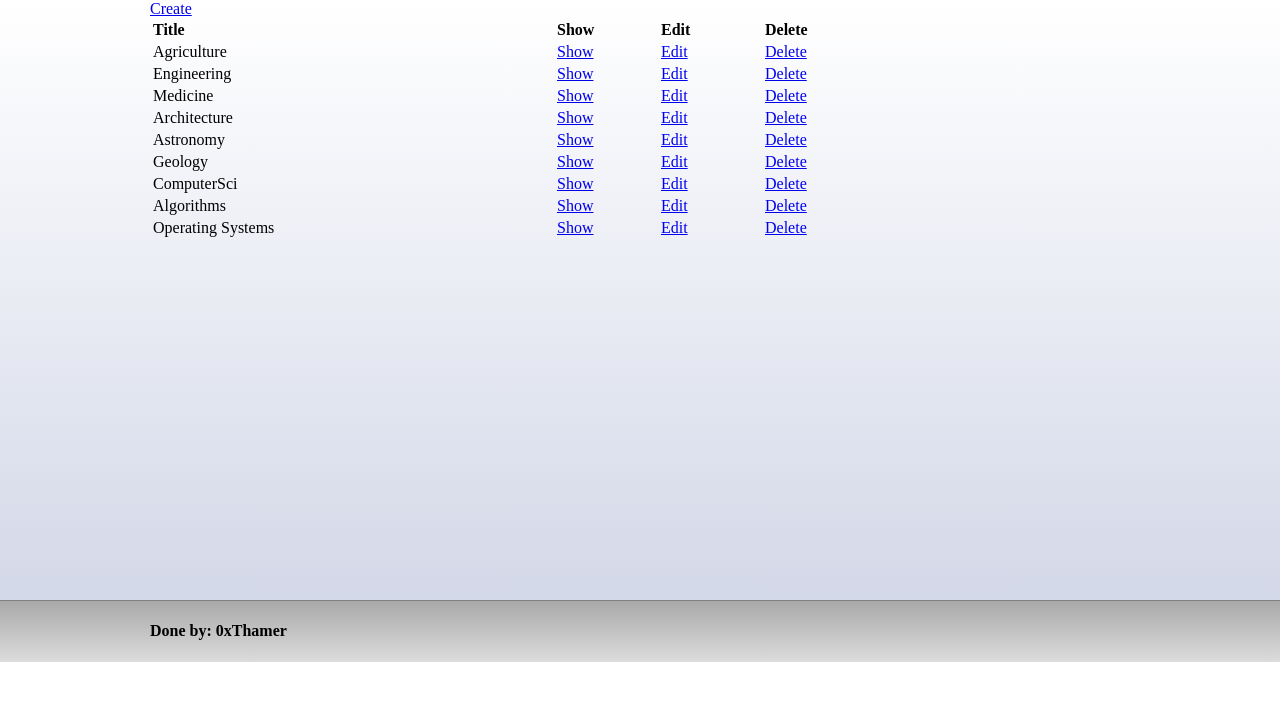
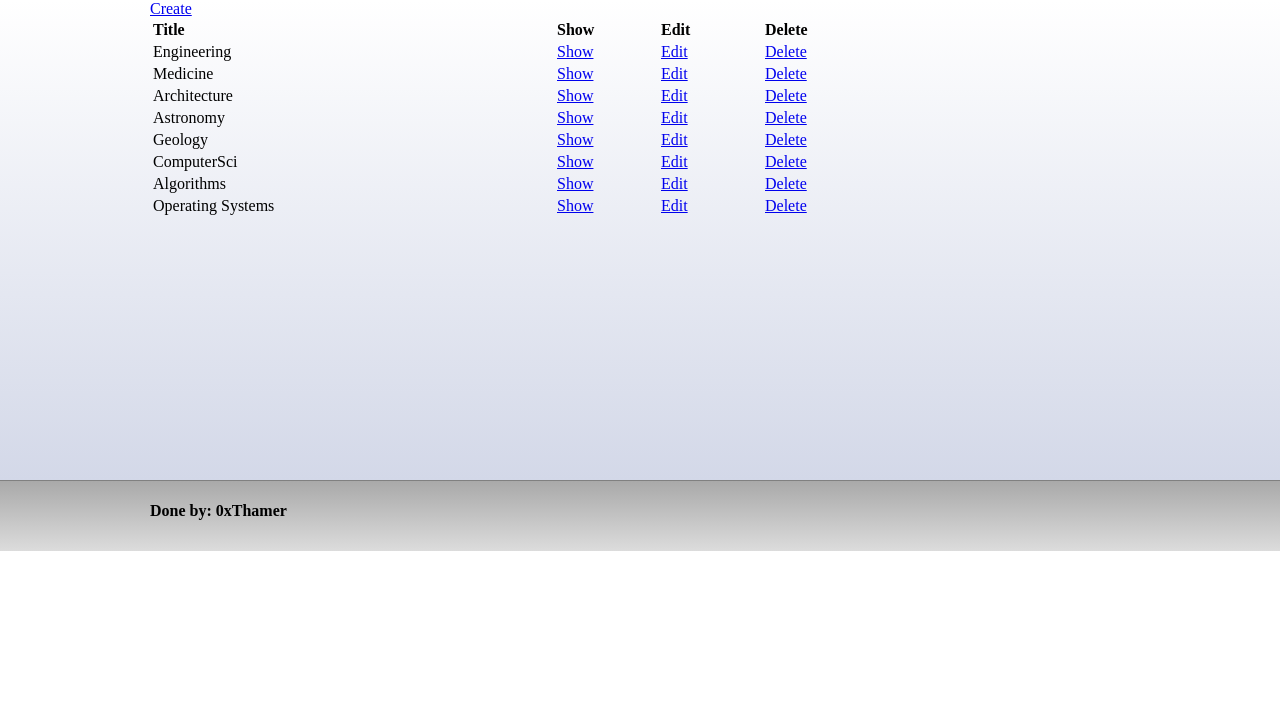
Before and after one commit to thxa/forums-flask, a Flask app: page / in a window 1280 px wide. Shown: the part 50-751 px from the top of the page. Run offline with Flask 2, Linux system fonts and the light colour scheme.

Commit message:
add new style and delete topic_edit

```diff
--- a/app/static/css/style.css
+++ b/app/static/css/style.css
@@ -16,7 +16,6 @@ margin: 0;
 width: 980px;
 height: auto;
 margin: 0 auto;
-overflow: auto;
 }
 
 .float-left{
@@ -30,7 +29,7 @@ float: left;
 #main{
   width: 100%;
   min-width: 980px;
-  height:600px;
+  min-height: 480px;
   background-color: #fff;
   background: linear-gradient(#ffffff, #d3d8e8);
 }
@@ -57,7 +56,7 @@ height: 250px;
 }
 #footer{
   width: 100%;
-  height: auto;
+  min-height: 70px;
   border-top: solid 1px grey;
   background: linear-gradient(darkgray,gainsboro);
 }
```
Also changed, not shown: app/templates/topic_edit.html (deleted, +0 -36 lines).
